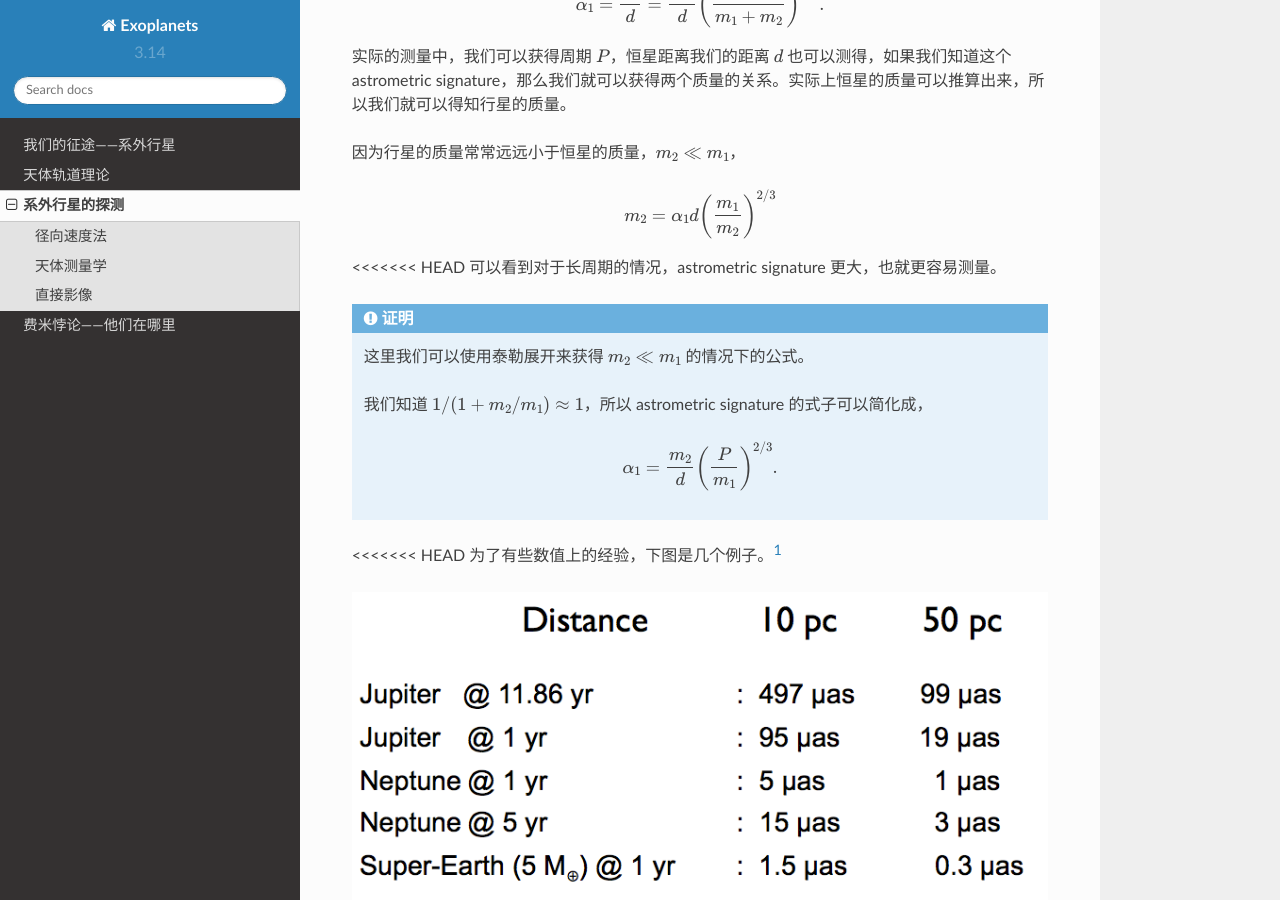
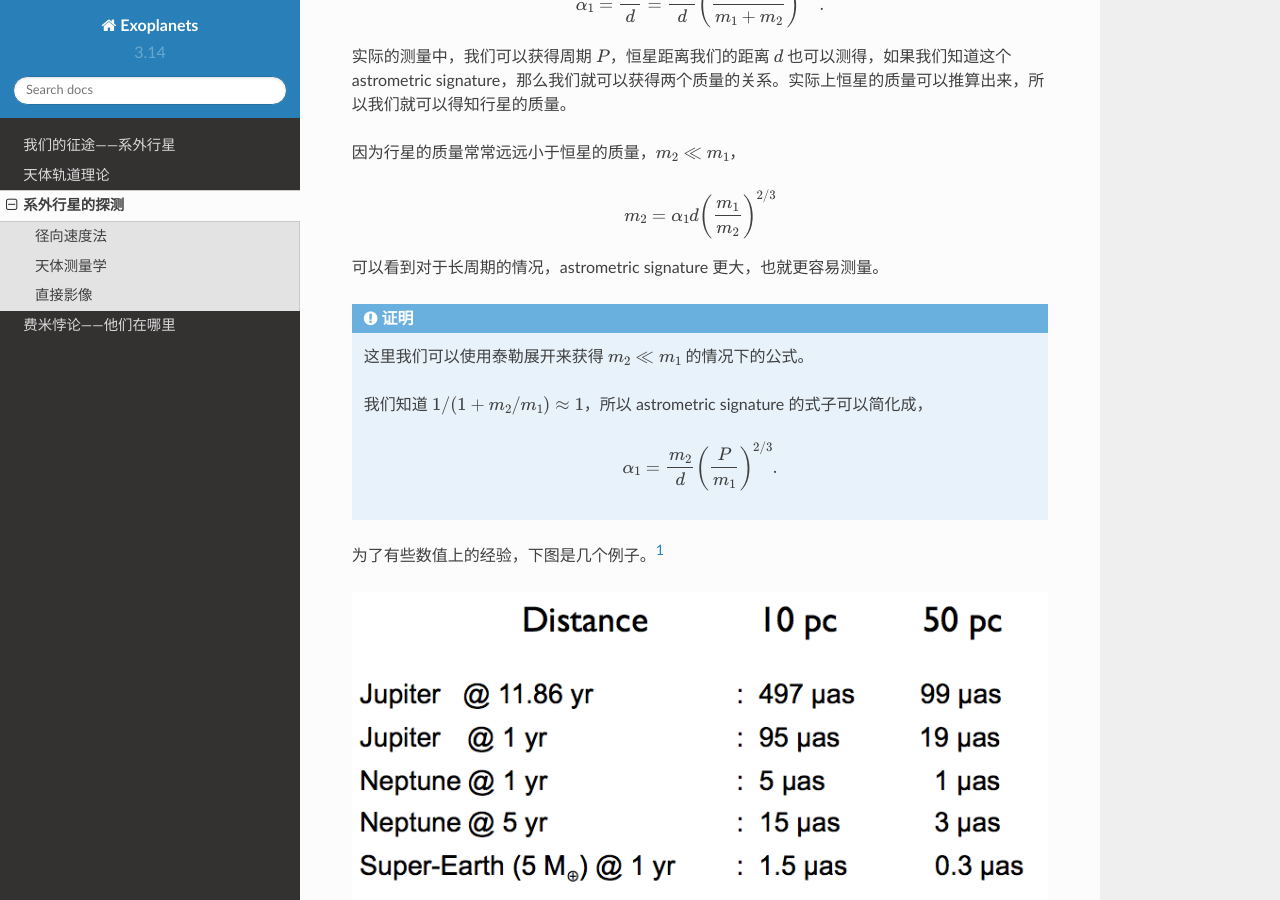
Before and after one commit to InterImm/exoplanets, a Sphinx documentation site: the page built from docs/detection.rst, in a window 1280 px wide and 900 px high, scrolled down 3483 px. Built offline with Sphinx 7.4.7 and the Read the Docs theme 2.0.0, drawn with Linux system fonts in a browser that asks for light colours; a script that is not in the unit is left out.

Commit message:
remove merge HEAD s

```diff
--- a/docs/detection.rst
+++ b/docs/detection.rst
@@ -85,11 +85,10 @@ HARPS 的光谱测量可以达到 1 m/s 的径向速度测量精度。而这要
 .. math::
    m_2 = \alpha_1 d \left(\frac{m_1}{m_2}\right)^{2/3}
 
-<<<<<<< HEAD
+
 可以看到对于长周期的情况，astrometric signature 更大，也就更容易测量。
 
-=======
->>>>>>> 61161bac8875e0145ae4408c43548e2d9f206761
+
 
 .. admonition:: 证明
    :class: note
@@ -103,7 +102,7 @@ HARPS 的光谱测量可以达到 1 m/s 的径向速度测量精度。而这要
 
 
 
-<<<<<<< HEAD
+
 为了有些数值上的经验，下图是几个例子。[1]_
 
 .. image:: assets/detection/astrometrySolar.png
@@ -149,7 +148,7 @@ ESA 发射了 `GAIA 卫星 <http://www.esa.int/spaceinvideos/Videos/2013/12/Insi
 .. raw:: html
 
    <div id='flashplayer'>Loading player...</div><script type='text/javascript' src='http://www.eso.org/public/archives/djangoplicity/shadowbox3/libraries/mediaplayer5/jwplayer.js'></script><script type='text/javascript'>var sdfile = 'http://www.eso.org/public/archives/videos/medium_flash/adaptiveopticsandmask.flv';var imagefile = 'http://www.eso.org/public/archives/videos/videoframe/adaptiveopticsandmask.jpg';var flashsrc = 'http://www.eso.org/public/archives/djangoplicity/shadowbox3/libraries/mediaplayer5/player.swf';var sharelink = 'http://www.eso.org/public/videos/adaptiveopticsandmask/';var sharecode = '';var gaid = 'UA-1965004-1';var ipadfile = 'http://www.eso.org/public/archives/videos/medium_podcast/adaptiveopticsandmask.m4v';var mobilefile = 'http://www.eso.org/public/archives/videos/medium_podcast/adaptiveopticsandmask.m4v';var hdfile = 'http://www.eso.org/public/archives/videos/hd_and_apple/adaptiveopticsandmask.m4v';;</script><script type='text/javascript' src='http://www.eso.org/public/archives/djangoplicity/js/videoembed.js'></script>
-=======
+
 
 
 
```
